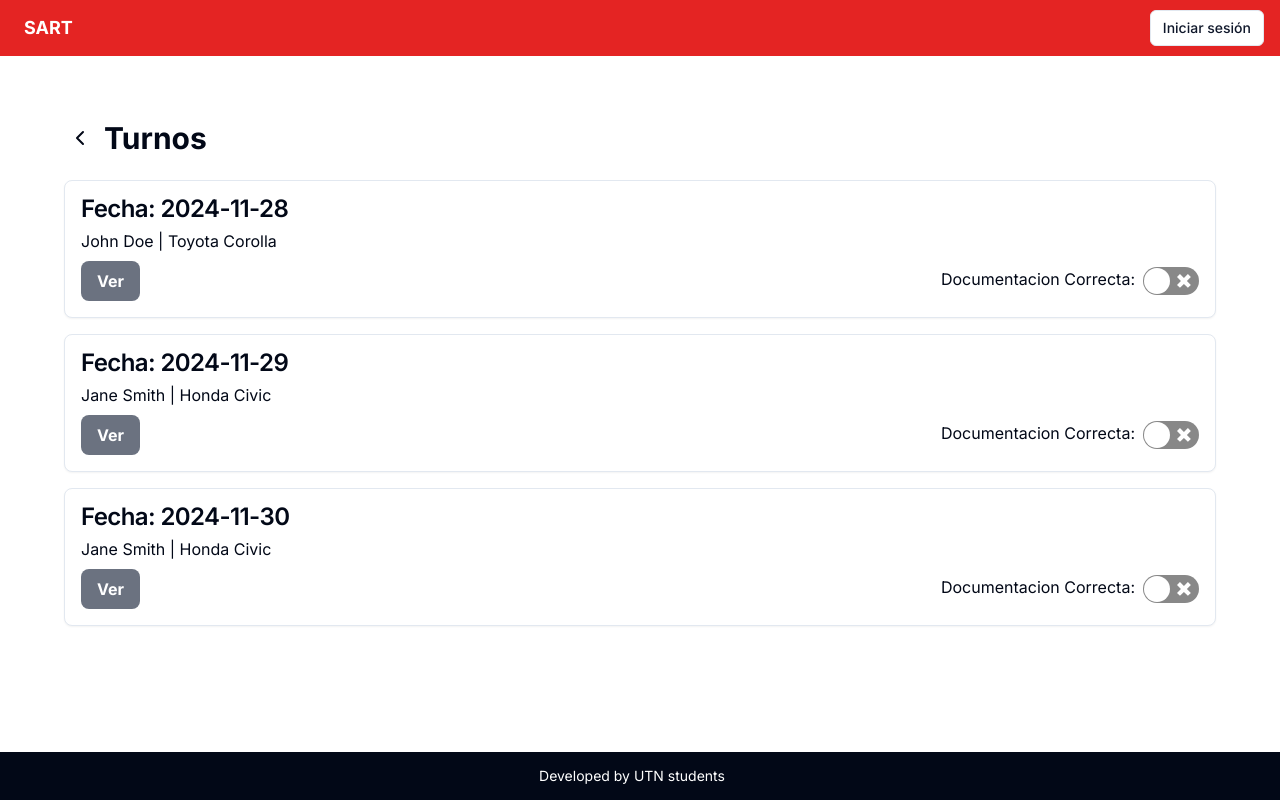
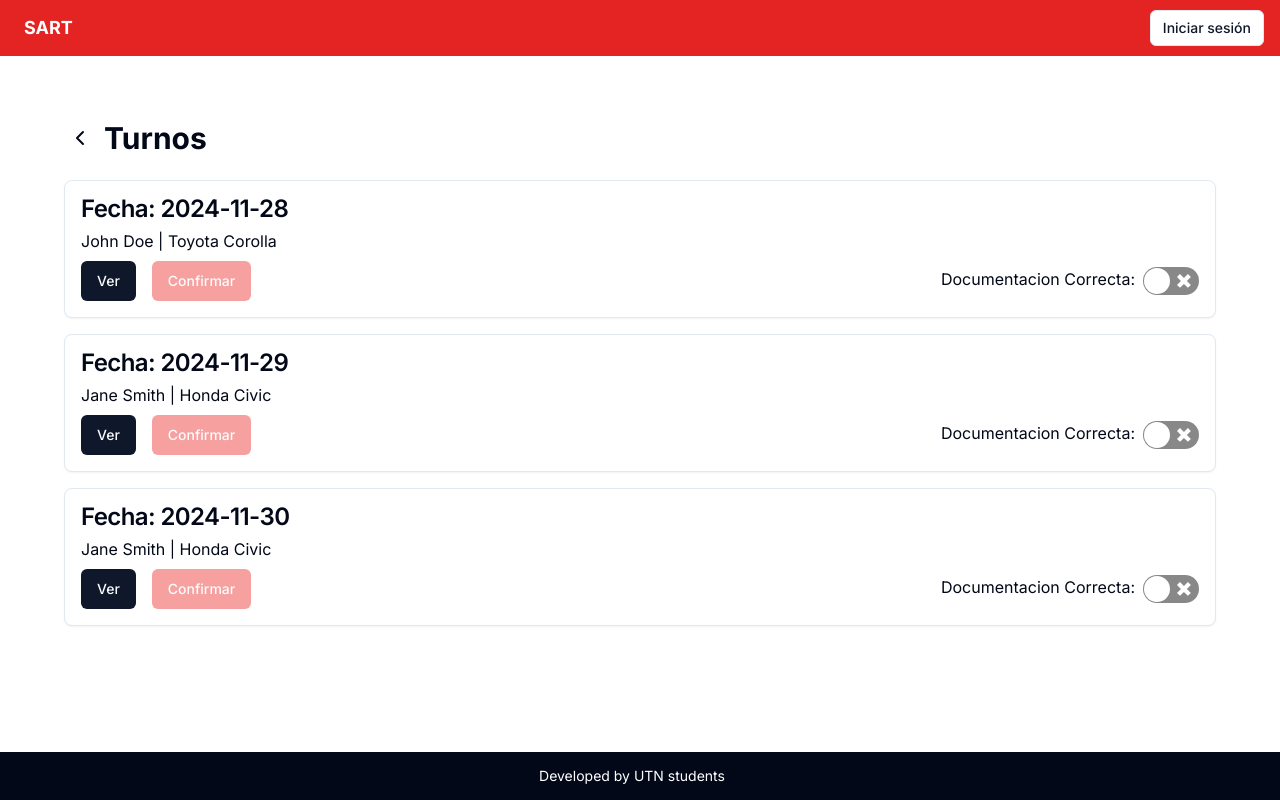
Before and after one commit to NicoSeg735/sart, a Next.js app: page /appointmentList in a window 1280 px wide. Built offline with nearby package versions, Linux system fonts and the light colour scheme.

Commit message:
feat: :sparkles: add confirm appointment button

```diff
--- a/package.json
+++ b/package.json
@@ -57,5 +57,5 @@
     "tsconfig-paths": "^4.2.0",
     "typescript": "^5"
   },
-  "packageManager": "pnpm@9.5.0+sha512.140036830124618d624a2187b50d04289d5a087f326c9edfc0ccd733d76c4f52c3a313d4fc148794a2a9d81553016004e6742e8cf850670268a7387fc220c903"
+  "packageManager": "pnpm@9.15.0+sha512.76e2379760a4328ec4415815bcd6628dee727af3779aaa4c914e3944156c4299921a89f976381ee107d41f12cfa4b66681ca9c718f0668fa0831ed4c6d8ba56c"
 }
--- a/src/app/appointmentList/components/AppointmentCard.tsx
+++ b/src/app/appointmentList/components/AppointmentCard.tsx
@@ -4,6 +4,8 @@ import { useState } from 'react'
 import Switch from 'react-switch'
 
 import {
+  Button,
+  buttonVariants,
   Card,
   CardContent,
   CardFooter,
@@ -34,9 +36,19 @@ export default function AppointmentCard(props: AppointmentCardProps) {
         </p>
       </CardContent>
       <CardFooter className="flex justify-between">
-        <button className="rounded-lg bg-gray-500 px-4 py-2 font-bold text-white hover:bg-gray-600">
-          <Link href="appointmentList/appointment">Ver</Link>
-        </button>
+        <div className="flex gap-4">
+          <Link
+            className={buttonVariants({
+              variant: 'default'
+            })}
+            href="appointmentList/appointment"
+          >
+            Ver
+          </Link>
+          <Button variant={'destructive'} disabled={!checked}>
+            Confirmar
+          </Button>
+        </div>
 
         <div className="flex gap-2">
           <span>Documentacion Correcta:</span>
```
Also changed, not shown: 1 other file (tests, documents, lock files or other folders).
